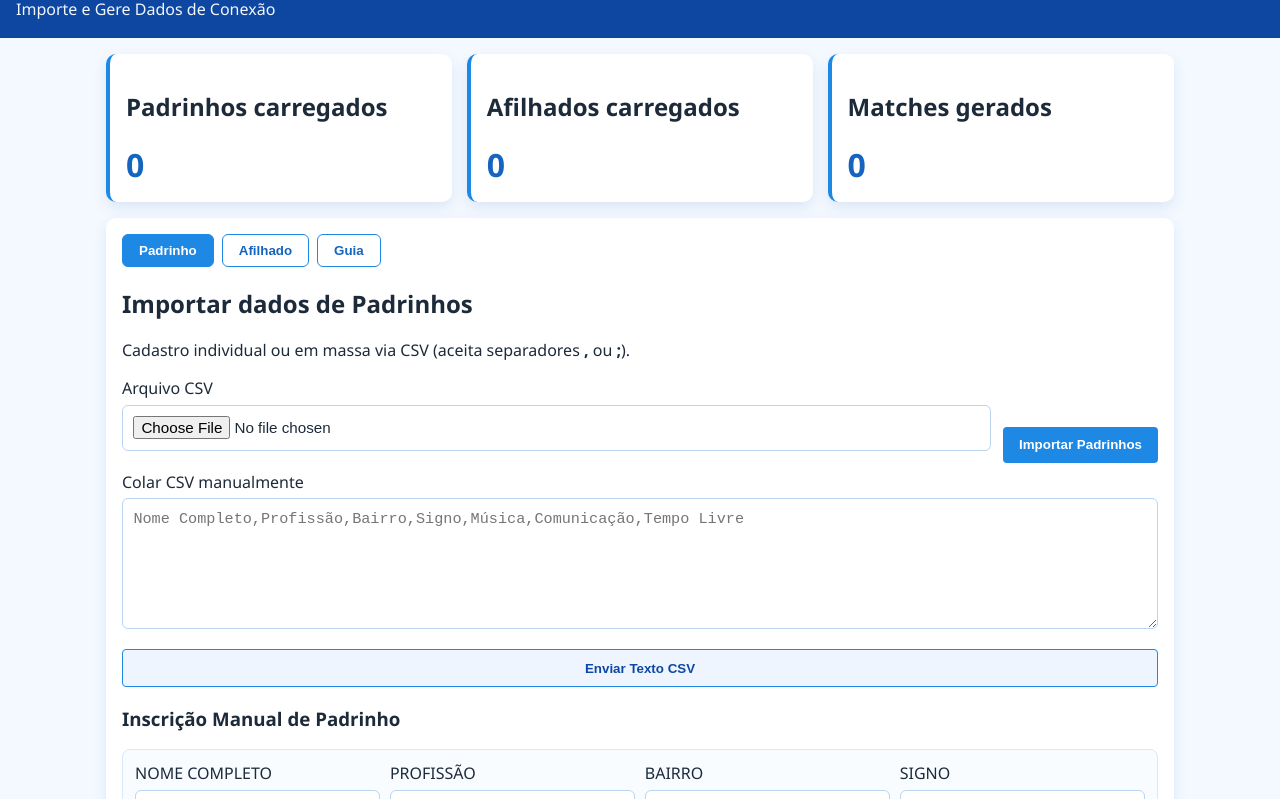
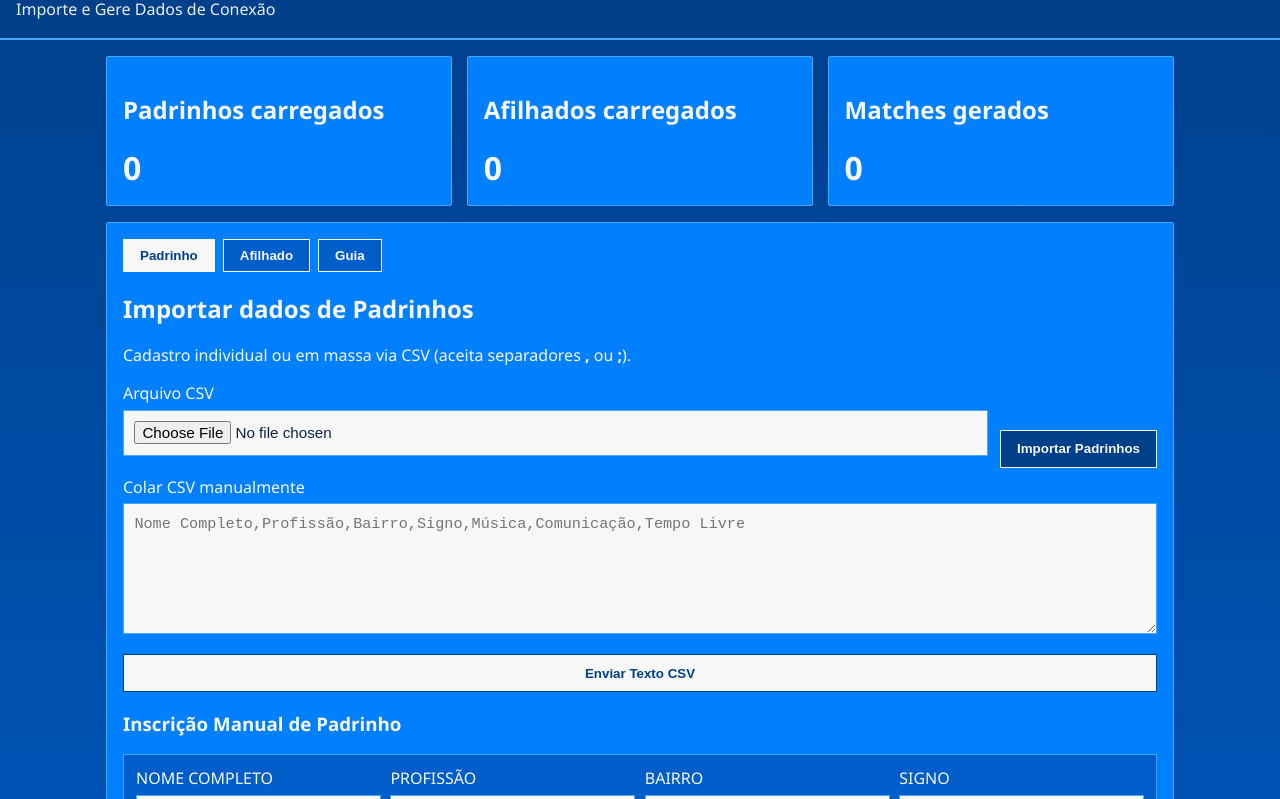
Before and after one commit to dianaprivado26-arch/macthjpd, a plain HTML site: page index.html in a window 1280 px wide. Shown: the part 68-867 px from the top of the page. Drawn offline with Linux system fonts and the light colour scheme.

Commit message:
Aplicar paleta azul dominante e layout mais quadrado

```diff
--- a/styles.css
+++ b/styles.css
@@ -1,12 +1,15 @@
+
 :root {
-  --blue-900: #0d47a1;
-  --blue-700: #1565c0;
-  --blue-500: #1e88e5;
-  --blue-100: #e3f2fd;
+  --blue-900: #003f8a;
+  --blue-800: #005ecb;
+  --blue-700: #007fff;
+  --blue-600: #1f8fff;
+  --blue-500: #49a6ff;
+  --surface: #f7f7f7;
   --white: #ffffff;
-  --text: #1d2a3a;
-  --danger: #c62828;
-  --shadow: 0 6px 14px rgba(13, 71, 161, 0.1);
+  --text: #0b2340;
+  --danger: #b71c1c;
+  --shadow: 0 4px 10px rgba(0, 63, 138, 0.22);
 }
 
 * { box-sizing: border-box; }
@@ -15,14 +18,15 @@ body {
   margin: 0;
   font-family: "Segoe UI", Arial, sans-serif;
   color: var(--text);
-  background: #f4f9ff;
+  background: linear-gradient(180deg, var(--blue-900), var(--blue-800));
 }
 
 .topbar {
   background: var(--blue-900);
-  color: var(--white);
+  color: var(--surface);
   padding: 1.1rem 1rem;
   text-align: left;
+  border-bottom: 2px solid var(--blue-500);
 }
 
 .topbar h1,
@@ -32,7 +36,7 @@ body {
 
 .topbar p {
   margin-top: 0.35rem;
-  opacity: 0.95;
+  opacity: 0.96;
 }
 
 .container {
@@ -48,21 +52,25 @@ body {
 }
 
 .kpi-card {
-  background: var(--white);
-  border-radius: 10px;
+  background: var(--blue-700);
+  color: var(--surface);
+  border-radius: 2px;
   box-shadow: var(--shadow);
   padding: 1rem;
-  border-left: 4px solid var(--blue-500);
+  border: 1px solid var(--blue-500);
 }
 
-.kpi-card p { font-size: 2rem; margin: 0; color: var(--blue-700); font-weight: 700; }
+.kpi-card h2 { color: var(--surface); }
+.kpi-card p { font-size: 2rem; margin: 0; color: var(--surface); font-weight: 700; }
 
 .tabs, .actions, .results {
   margin-top: 1rem;
-  background: var(--white);
-  border-radius: 10px;
+  background: var(--blue-700);
+  color: var(--surface);
+  border-radius: 2px;
   box-shadow: var(--shadow);
   padding: 1rem;
+  border: 1px solid var(--blue-500);
 }
 
 .tab-buttons {
@@ -73,18 +81,18 @@ body {
 }
 
 .tab-button {
-  border: 1px solid var(--blue-500);
-  background: var(--white);
-  color: var(--blue-700);
-  border-radius: 6px;
+  border: 1px solid var(--surface);
+  background: var(--blue-800);
+  color: var(--surface);
+  border-radius: 0;
   padding: 0.5rem 1rem;
   cursor: pointer;
-  font-weight: 600;
+  font-weight: 700;
 }
 
 .tab-button.active {
-  background: var(--blue-500);
-  color: var(--white);
+  background: var(--surface);
+  color: var(--blue-900);
 }
 
 .tab-content { display: none; }
@@ -116,9 +124,9 @@ body {
   gap: 0.6rem;
   margin-top: 0.4rem;
   padding: 0.75rem;
-  background: #f9fcff;
-  border: 1px solid #d9e9fb;
-  border-radius: 8px;
+  background: var(--blue-800);
+  border: 1px solid var(--blue-500);
+  border-radius: 0;
 }
 
 .manual-form .btn {
@@ -128,16 +136,17 @@ body {
 
 input[type="file"], input[type="text"], textarea {
   width: 100%;
-  border: 1px solid #bbd4ef;
-  border-radius: 6px;
+  border: 1px solid var(--blue-500);
+  border-radius: 0;
   padding: 0.65rem;
   font-size: 0.95rem;
-  background: #fff;
+  background: var(--surface);
+  color: var(--text);
 }
 
 .btn {
-  border: none;
-  border-radius: 4px;
+  border: 1px solid transparent;
+  border-radius: 0;
   padding: 0.65rem 1rem;
   cursor: pointer;
   font-weight: 700;
@@ -147,9 +156,9 @@ input[type="file"], input[type="text"], textarea {
 .btn:active { transform: scale(0.98); }
 .btn:disabled { opacity: 0.5; cursor: not-allowed; }
 
-.primary { background: var(--blue-500); color: var(--white); }
-.secondary { background: #eef5ff; color: var(--blue-900); border: 1px solid var(--blue-500); }
-.danger { background: var(--danger); color: var(--white); }
+.primary { background: var(--blue-900); color: var(--surface); border-color: var(--surface); }
+.secondary { background: var(--surface); color: var(--blue-900); border: 1px solid var(--blue-900); }
+.danger { background: var(--danger); color: var(--surface); }
 .giant { font-size: 1rem; min-height: 48px; }
 
 .actions {
@@ -159,7 +168,7 @@ input[type="file"], input[type="text"], textarea {
   align-items: center;
 }
 
-.status { grid-column: 1 / -1; margin: 0; font-weight: 600; }
+.status { grid-column: 1 / -1; margin: 0; font-weight: 700; }
 
 .match-results {
   display: grid;
@@ -167,29 +176,37 @@ input[type="file"], input[type="text"], textarea {
 }
 
 .mentor-group {
-  border: 1px solid var(--blue-100);
-  border-radius: 8px;
+  border: 1px solid var(--surface);
+  border-radius: 0;
   padding: 0.75rem;
-  background: #fcfeff;
+  background: var(--blue-800);
 }
 
 .match-item {
-  border-top: 1px dashed #bbd4ef;
+  border-top: 1px dashed var(--blue-500);
   margin-top: 0.5rem;
   padding-top: 0.5rem;
 }
 
-.target { margin-top: 0; color: var(--blue-900); }
+.target { margin-top: 0; color: var(--surface); }
 
 dialog {
-  border: none;
-  border-radius: 10px;
+  border: 1px solid var(--blue-500);
+  border-radius: 0;
   padding: 1rem;
   max-width: 420px;
+  background: var(--surface);
+  color: var(--text);
 }
 
-dialog::backdrop { background: rgba(10, 35, 74, 0.55); }
+dialog::backdrop { background: rgba(0, 35, 79, 0.7); }
 .dialog-actions { display: flex; gap: 0.5rem; justify-content: end; }
+
+code {
+  background: rgba(247, 247, 247, 0.2);
+  padding: 0.2rem 0.3rem;
+  display: inline-block;
+}
 
 @media (max-width: 700px) {
   .upload-grid { grid-template-columns: 1fr; }
```
